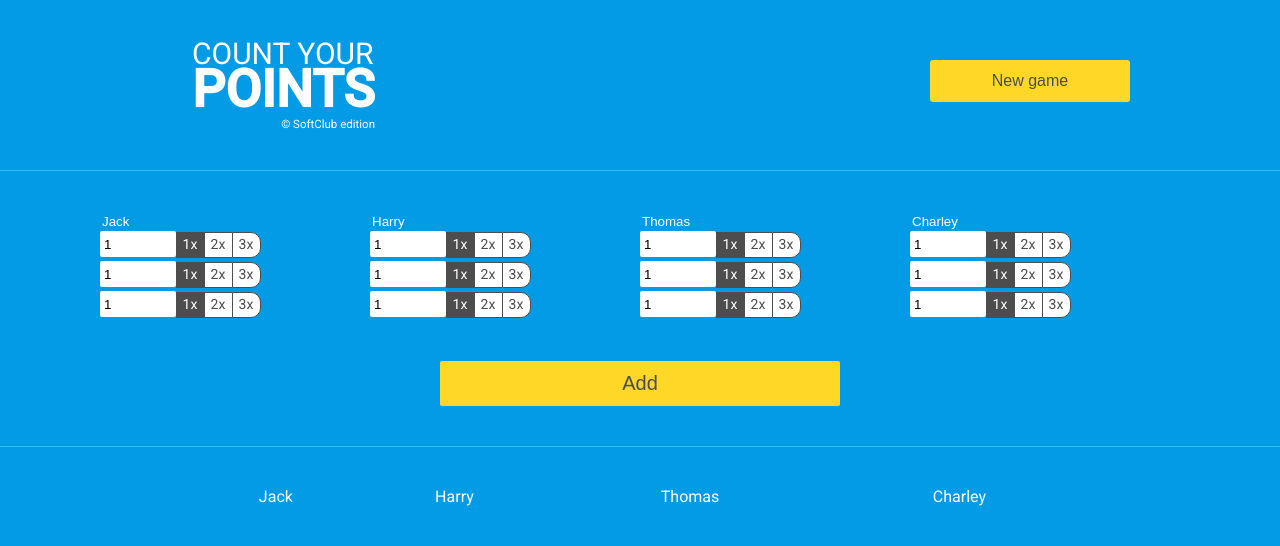
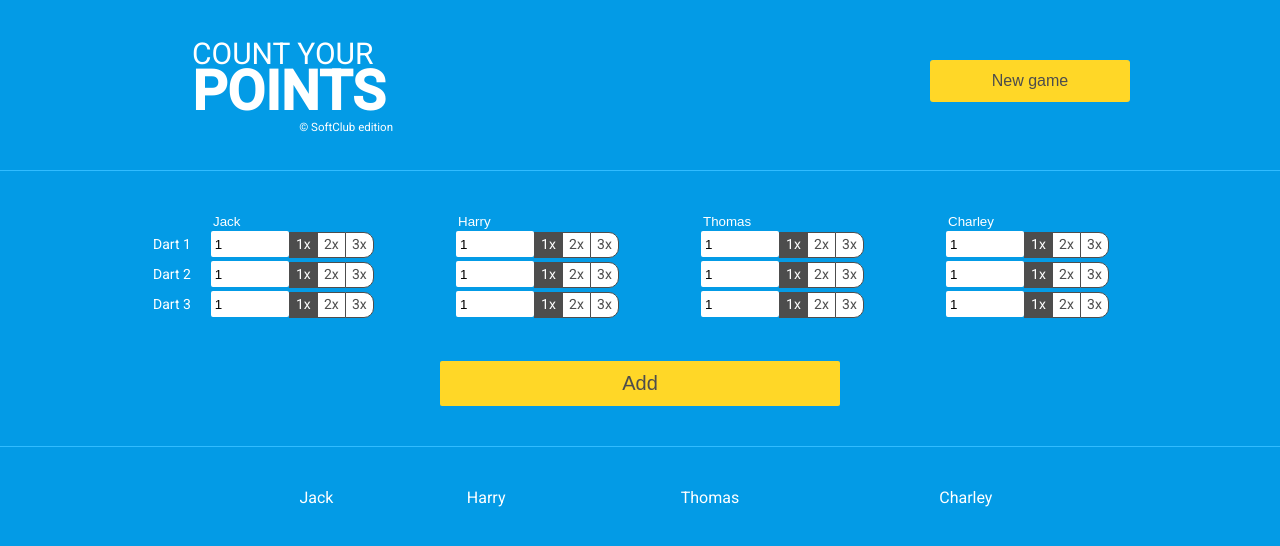
Before and after one commit to ksksksksksksksksksksks/scoring-in-darts, an Angular app: page /game in a window 1280 px wide. Shown: the top 546 px of the page. Built offline with nearby package versions, Linux system fonts and the light colour scheme.

Commit message:
Add styles

```diff
--- a/src/app/add-player/add-player.component.scss
+++ b/src/app/add-player/add-player.component.scss
@@ -1,20 +1,19 @@
 .logo {
-    width: 183px;
+    width: 201px;
+    min-width: 201px;
     color: #ffffff;
     text-transform: uppercase;
     font-size: 30px;
     margin: auto;
     margin-top: 5%;
-    min-width: 183px;
 
     p {
         line-height: 0.9;
     }
-}
 
     .logo-points {
         font-weight: bold;
-    font-size: 52px;
+        font-size: 55px;
     }
 
     .logo-edition {
@@ -23,6 +22,7 @@
         display: block;
         padding-top: 5px;
         text-align: right;
+    }
 }
 
 .add-player {
@@ -44,7 +44,7 @@
     }
 
     input {
-        width: 100%;
+        width: 306px;
         height: 30px;
         border: none;
         border-radius: 3px;
--- a/src/app/domain/player.ts
+++ b/src/app/domain/player.ts
@@ -4,5 +4,3 @@ export interface Player {
     pointMove?: number[];
     leader?: boolean;
 }
-
-[1,4,6]
--- a/src/app/game-result/game-result.component.scss
+++ b/src/app/game-result/game-result.component.scss
@@ -3,7 +3,6 @@
     height: 100%;
     display: grid;
     grid-template-rows: repeat(1fr, 3);
-    font-family: 'Segoe UI', Tahoma, Geneva, Verdana, sans-serif;
     color: #FFFFFF;
 }
 
--- a/src/app/game/game.component.html
+++ b/src/app/game/game.component.html
@@ -11,36 +11,41 @@
 <div class="game-progress">
     <div class="cards">
         <!--FormArray-->
-        <div class="card" *ngFor="let card of cards.controls">
+        <div class="card" *ngFor="let card of cards.controls; let j = index"
+        [class.first-card]="j === 0">
             <!--FormGroup-->
             <form [formGroup]="card">
-                <input class="name" formControlName="name" readonly />
+                <input class="name" formControlName="name" readonly
+                [class.name-first-card]="j === 0"/>
                 <!--FormArray-->
                 <div formArrayName="points">
                     <div *ngFor="let _ of card.controls.points.controls; let i = index">
                         <!--FormGroup-->
                         <ng-container [formGroupName]="i">
+                            <div *ngIf="j === 0 && i===0" class="dart">
+                                Dart 1
+                            </div>
+                            <div *ngIf="j === 0 && i===1" class="dart">
+                                Dart 2
+                            </div>
+                            <div *ngIf="j === 0 && i===2" class="dart">
+                                Dart 3
+                            </div>
                             <input class="point" formControlName="point"
                                 [class.invalid]="card.controls.points.controls[i].invalid &&
                                 card.controls.points.controls[i].touched" />
-                            <div class="form_radio_btn">
-                                <input id="circle-1" type="radio" value="1" formControlName="circle" class="circle" />
-                                <label for="circle-1"  class="check">
+                            <label class="check" [class.checked]="card.controls.points.controls[i].value.circle === '1'">
+                            <input type="radio" value="1" formControlName="circle" class="circle" />
                                 1x
                             </label>
-                            </div>
-                            <div class="form_radio_btn">
-                                <input id="circle-2" type="radio" value="2" formControlName="circle" class="circle" />
-                                <label for="circle-2" class="check center-check">
+                            <label class="check center-check" [class.checked]="card.controls.points.controls[i].value.circle === '2'">
+                                <input type="radio" value="2" formControlName="circle" class="circle" />
                                 2x
                             </label>
-                            </div>
-                            <div class="form_radio_btn">
-                            <input id="circle-3" type="radio" value="3" formControlName="circle" class="circle" />
-                            <label for="circle-3" class="check last-check">
+                            <label class="check last-check" [class.checked]="card.controls.points.controls[i].value.circle === '3'">
+                            <input type="radio" value="3" formControlName="circle" class="circle" />
                                 3x
                             </label>
-                            </div>
                         </ng-container>
                     </div>
                 </div>
@@ -52,17 +57,33 @@
     </button>
 </div>
 
+<div class="table-step">
+    <div class="step">
+        <table>
+            <tr *ngFor="let step of steps; let i = index;">
+                <td *ngFor="let player of players; let j = index;">
+                    <div *ngIf="j===0">
+                        {{i + 1}}
+                    </div>
+                </td>
+            </tr>
+        </table>
+    </div>
+    <div class="step-point">
         <table>
             <th *ngFor="let player of players">
                 {{player.name}}
                 <div *ngIf="player.leader"></div>
             </th>
-    <tr *ngFor="let step of steps">
-        <td *ngFor="let player of players">
+            <tr *ngFor="let step of steps; let i = index;">
+                <td *ngFor="let player of players; let j = index;">
                     {{step[player.name]}}
                 </td>
             </tr>
         </table>
+    </div>
+</div>
+
 
 <!-- <ng-container [formGroupName]="i">
     <input class="point" formControlName="point"
@@ -106,3 +127,27 @@
         3x
     </label>
 </ng-container> -->
+
+<!-- <ng-container [formGroupName]="i">
+    <input class="point" formControlName="point"
+        [class.invalid]="card.controls.points.controls[i].invalid &&
+        card.controls.points.controls[i].touched" />
+    <div class="form_radio_btn">
+        <input id="circle-1" type="radio" value="1" formControlName="circle" class="circle" />
+        <label for="circle-1"  class="check">
+            1x
+        </label>
+    </div>
+    <div class="form_radio_btn">
+        <input id="circle-2" type="radio" value="2" formControlName="circle" class="circle" />
+        <label for="circle-2" class="check center-check">
+            2x
+        </label>
+    </div>
+    <div class="form_radio_btn">
+    <input id="circle-3" type="radio" value="3" formControlName="circle" class="circle" />
+    <label for="circle-3" class="check last-check">
+            3x
+    </label>
+    </div>
+</ng-container> -->
--- a/src/app/game/game.component.scss
+++ b/src/app/game/game.component.scss
@@ -5,8 +5,8 @@
     margin-top: 20px;
 
     .logo {
-        width: 183px;
-        min-width: 183px;
+        width: 201px;
+        min-width: 201px;
         color: #ffffff;
         text-transform: uppercase;
         font-size: 30px;
@@ -17,11 +17,10 @@
         p {
             line-height: 0.9;
         }
-    }
 
         .logo-points {
             font-weight: bold;
-        font-size: 52px;
+            font-size: 55px;
         }
 
         .logo-edition {
@@ -30,6 +29,7 @@
             display: block;
             padding-top: 5px;
             text-align: right;
+        }
     }
 
     .new-game-btn {
@@ -49,13 +49,23 @@
 
 .game-progress {
     border-bottom: 1px solid #31bcff;
+    min-width: 700px;
 
     .cards {
         display: flex;
         justify-content: center;
         margin-top: 40px;
+        flex-wrap: wrap;
+
+        .dart {
+            //width: 20px;
+            display: inline-block;
+            color: #ffffff;
+            margin-right: 20px;
+        }
 
         .card {
+            margin-left: 5%;
 
             .name {
                 background-color: #039be6;
@@ -63,8 +73,12 @@
                 color: #ffffff;
             }
 
+            .name-first-card {
+                margin-left: 58px;
+            }
+
             .point {
-                width: 25%;
+                width: 70px;
                 height: 20px;
                 border: 2px solid white;
                 border-radius: 2px;
@@ -96,11 +110,6 @@
                 box-shadow: 0 3px 10px rgba(0, 0, 0, 0.2), inset 0px -1px 0 rgba(0, 0, 0, 0.22);
             }
 
-            // #circle:checked + .check {
-            //     color: #ffffff;
-            //     background: #38e603;
-            // }
-
             .center-check {
                 border-left: none;
                 border-right: none;
@@ -115,12 +124,11 @@
                 display: none;
             }
 
-            .form_radio_btn {
-                display: inline-block;
-            }
+            // .form_radio_btn {
+            //     display: inline-block;
+            // }
 
-            /* Checked */
-            .form_radio_btn input[type=radio]:checked + label {
+            .checked {
                 color: #ffffff;
                 background: rgb(77, 77, 77);
             }
@@ -128,6 +136,10 @@
             .invalid  {
                 border: 2px solid red;
             }
+        }
+
+        .first-card {
+            margin-left: 0;
         }
     }
 
@@ -151,29 +163,51 @@
     }
 }
 
+.table-step {
+    width: 70%;
+    margin: auto auto 40px auto;
+
+    .step {
+        display: inline-block;
+        width: 5%;
+        margin-top: 65px;
+
+        td {
+            height: 43px;
+            color: #ffffff;
+        }
+    }
+
+    .step-point {
+        display: inline-block;
+        // position: relative;
+        width: 95%;
+        margin-top: 40px;
+        //padding-top: 40px;
+
         table {
-    width: 70%;
-    height: 40px;
+            width: 100%;
+            //height: 40px;
             border-collapse: collapse;
             color: rgb(77, 77, 77);
             text-align: center;
             background: #ffffff;
             font-size: 16px;
-    margin: auto;
 
             th {
                 background: #039be6;
                 color: #ffffff;
                 font-weight: 400;
-        padding-top: 40px;
+                //padding-top: 40px;
                 padding-bottom: 5px;
 
                 div {
-            background: url('https://i.ibb.co/zFFhfnM/emoji-laugh-smile-happy-emoticon-icon-178504.png') no-repeat;
+                    background: url('https://i.ibb.co/YyshprJ/icons8-48-1.png') no-repeat;
                     width: 22px;
                     height: 22px;
                     display: inline-block;
                     background-size: contain;
+                    margin: 0;
                 }
             }
 
@@ -182,6 +216,8 @@ table {
                 border-bottom: 2px solid #039be6;
             }
         }
+    }
+}
 
 .invalid  {
     border: 2px solid red;
--- a/src/app/select-game/select-game.component.scss
+++ b/src/app/select-game/select-game.component.scss
@@ -1,6 +1,6 @@
 .logo {
-    width: 183px;
-    min-width: 183px;
+    width: 201px;
+    min-width: 201px;
     color: #ffffff;
     text-transform: uppercase;
     font-size: 30px;
@@ -10,11 +10,10 @@
     p {
         line-height: 0.9;
     }
-}
 
     .logo-points {
         font-weight: bold;
-    font-size: 52px;
+        font-size: 55px;
     }
 
     .logo-edition {
@@ -24,12 +23,13 @@
         padding-top: 5px;
         text-align: right;
     }
-
+}
 
 .select-game{
     width: 788px;
     margin: auto;
     margin-top: 20px;
+    padding-bottom: 40px;
 
     .select-players{
 
@@ -39,7 +39,7 @@
             margin-bottom: 15px;
         }
 
-        .search{
+        .search {
             margin: 0;
             padding: 0;
             box-sizing: border-box;
@@ -62,19 +62,14 @@
             }
 
             .icon {
-                width: 24px;
-                height: 24px;
+                width: 22px;
+                height: 22px;
                 position: absolute;
-                top: 10%;
+                top: 5px;
                 right: 10px;
-                background: url('http://3.bp.blogspot.com/-4w14hQHr5yQ/Tgm6u7KwUkI/AAAAAAAACAI/Hu2poBOPx3g/s25/search.png')
-                no-repeat scroll 0 50%;
+                background: url('https://i.ibb.co/nspN6YX/icons8-30-1.png');
+                background-size: contain;
             }
-
-            // input:active + .icon {
-            //     display: none;
-            // }
-
         }
 
         button {
--- a/src/app/select-game/select-game.component.ts
+++ b/src/app/select-game/select-game.component.ts
@@ -3,10 +3,8 @@ import { Router } from '@angular/router';
 import { PlayerService } from 'src/app/player.service';
 import { GameService } from 'src/app/game.service';
 import { Player } from '../domain/player';
-import { GameComponent } from '../game/game.component';
 
 type GameType = "501" | "301";
-
 
 @Component({
   selector: 'app-select-game',
@@ -15,12 +13,8 @@ type GameType = "501" | "301";
 })
 export class SelectGameComponent implements OnInit {
 
-  ngOnInit(): void {
-    this.players = this.playerService.getPlayer();
-  }
-
   @Input() public gameType!: GameType;
-  player: Player = {name: ''};
+  player!: Player;
   players: Player[] = this.playerService.players;
   strInput: string = '';
 
@@ -29,27 +23,28 @@ export class SelectGameComponent implements OnInit {
     private gameService: GameService) {
   }
 
+  ngOnInit(): void {
+    this.players = this.playerService.getPlayer();
+  }
+
   addPlayer() {
     this.router.navigateByUrl('add-player');
   }
 
-  removePlayer(player: Player){
+  removePlayer(player: Player) {
     this.playerService.removePlayer(player);
   }
 
-  chooseGame(typeGame: GameType){
+  chooseGame(typeGame: GameType) {
     this.gameType = typeGame;
     this.gameService.gameType = typeGame;
-
-    //console.log(this.gameService.gameType);
   }
 
   start() {
     this.router.navigateByUrl('game');
-    for (let i = 0; i < this.players.length; i++){
+    for (let i = 0; i < this.players.length; i++) {
       this.players[i].pointMove = [];
       this.playerService.players[i].leader = false;
     }
   }
-
 }
```
Also changed, not shown: src/app/add-player/add-player.component.ts (+3 -11 lines). Lines whose indentation alone changed are shown as unchanged.
